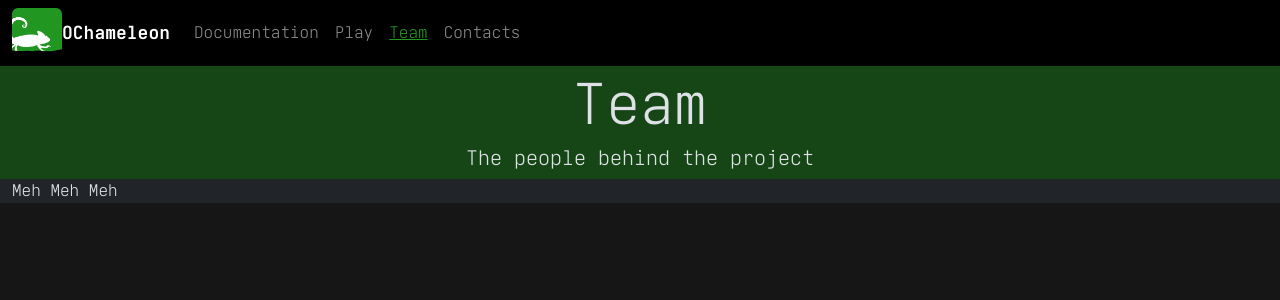
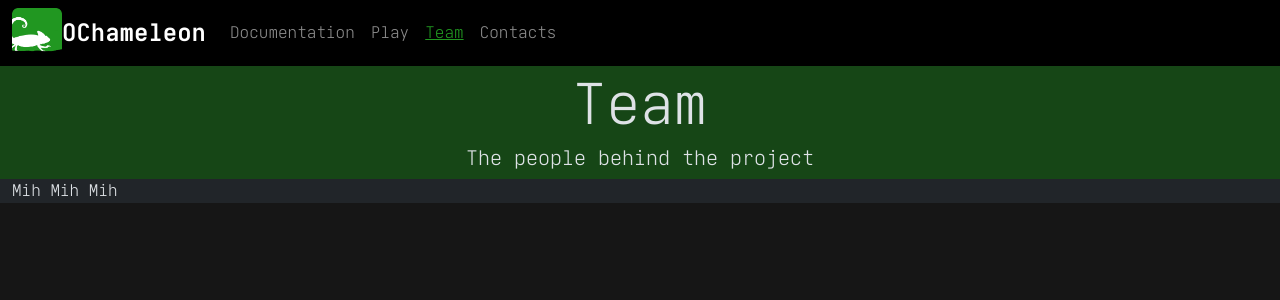
Before and after one commit to ochameleon/ochameleon.github.io, a Jekyll site: the page built from team.html, in a window 1280 px wide. Shown: the top 300 px of the page. Built offline with Jekyll 4.4.1, drawn with Linux system fonts in a browser that asks for light colours.

Commit message:
Inactive paages shown white instead of gray and increasing size of navbar-brand

```diff
--- a/static/style.css
+++ b/static/style.css
@@ -24,7 +24,11 @@
 
 
 .navbar-brand {
-    font-size: large;
+    font-size: x-large;
+}
+
+.navbar-nav .nav-item .nav-link.active {
+    color: rgb(255, 255, 255)
 }
 
 .navbar-nav .nav-item .nav-link:hover {
--- a/team.html
+++ b/team.html
@@ -5,5 +5,5 @@
 ---
 
 <div class="container-fluid">
-    Meh Meh Meh
+    Mih Mih Mih
 </div>
```
